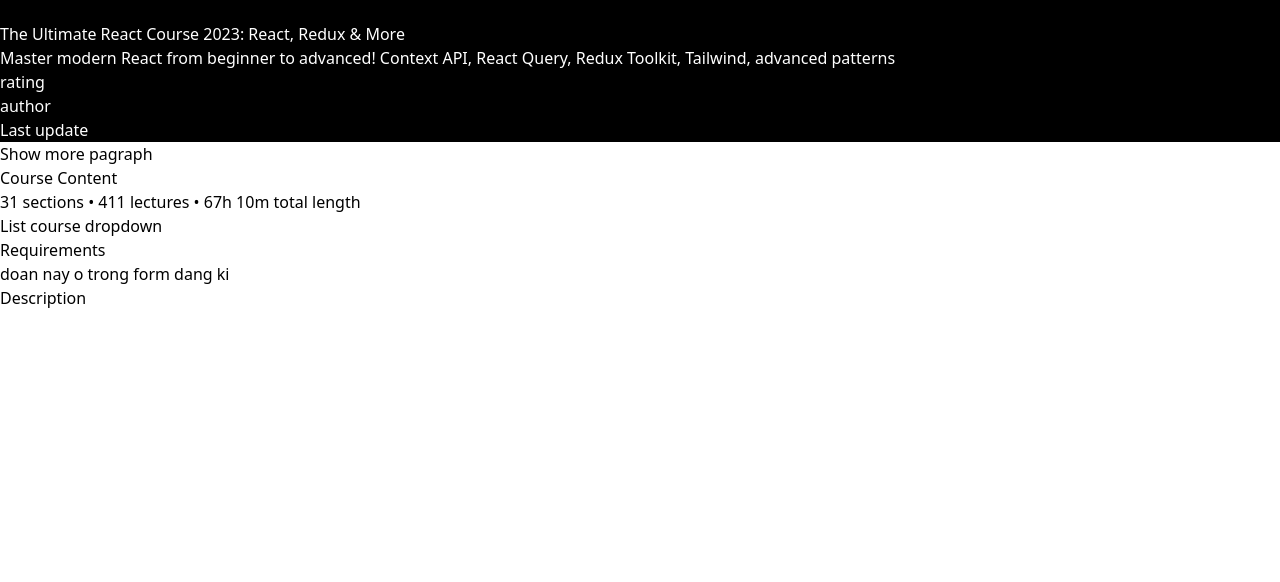
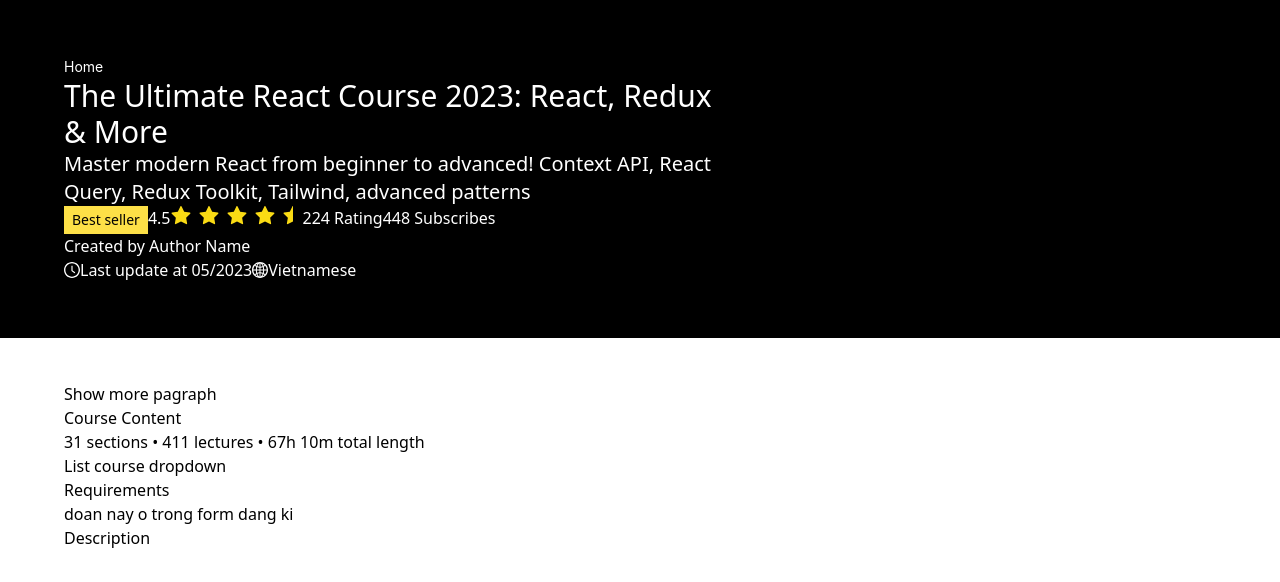
Before and after one commit to datnt2002/Music-Online-Learning-System, a React (Create React App) app: page /course-detail in a window 1280 px wide. Shown: the top 582 px of the page. Built offline with nearby package versions, Linux system fonts and the light colour scheme.

Commit message:
banner course detail

```diff
--- a/src/components/Container/ListCourses/index.jsx
+++ b/src/components/Container/ListCourses/index.jsx
@@ -2,6 +2,7 @@
 import Meta from 'antd/es/card/Meta';
 import React, { useEffect, useRef, useState } from 'react';
 import { motion } from 'framer-motion';
+import { Link } from 'react-router-dom';
 
 const ListContainer = ({ data }) => {
   const [width, setWidth] = useState(0);
@@ -17,6 +18,7 @@
         {data.map((course, index) => {
           return (
             <motion.div className="">
+              <Link to="/course-detail">
               <Card
                 hoverable
                 cover={
@@ -37,6 +39,7 @@
                   }
                 />
               </Card>
+              </Link>
             </motion.div>
           );
         })}
--- a/src/features/Home/CourseDetail.jsx
+++ b/src/features/Home/CourseDetail.jsx
@@ -1,12 +1,16 @@
 import React from 'react';
-import { Breadcrumb } from 'antd';
+import { Breadcrumb, Rate } from 'antd';
+import { ClockCircleOutlined, GlobalOutlined } from '@ant-design/icons';
 
 const CourseDetail = () => {
   return (
     <>
       {/* brief course */}
-      <div className="bg-black text-white">
+      <div className="bg-black text-white py-14">
+        <div className="mx-auto max-w-7xl">
+          <div className="ml-16">
             <Breadcrumb
+              className="text-white"
               separator=">"
               items={[
                 {
@@ -25,17 +29,36 @@
                 },
               ]}
             />
-        <h1>The Ultimate React Course 2023: React, Redux & More</h1>
-        <h2>
+          </div>
+
+          <div className="ml-16 max-w-2xl">
+            <h1 className="text-3xl">The Ultimate React Course 2023: React, Redux & More</h1>
+            <h2 className="text-xl">
               Master modern React from beginner to advanced! Context API, React Query, Redux Toolkit, Tailwind, advanced
               patterns
             </h2>
-        <h3>rating</h3>
-        <h3>author</h3>
-        <h3>Last update</h3>
+            <div className="flex">
+              <p className="bg-yellow-300 text-sm text-black py-1 px-2">Best seller</p>
+              <p>4.5</p>
+              <Rate disabled allowHalf defaultValue={4.5} />
+              <p>224 Rating</p>
+              <p>448 Subscribes</p>
             </div>
+            <p>Created by Author Name</p>
+            <div className="flex">
+              <ClockCircleOutlined />
+              <h3>Last update at 05/2023</h3>
+              <GlobalOutlined />
+              <h3>Vietnamese</h3>
+            </div>
+          </div>
+        </div>
+      </div>
+
+      {/* What you learn */}
+      <div className="mx-auto max-w-7xl pt-11">
+        <div className='ml-16'>
           <div>Show more pagraph</div>
-
           {/* course content */}
           <div>
             <h1>Course Content</h1>
@@ -64,8 +87,10 @@
 
           {/* cmt and rating */}
           <div></div>
+        </div>
 
         {/* add to cart box */}
+      </div>
     </>
   );
 };
```
Lines whose indentation alone changed are shown as unchanged.
